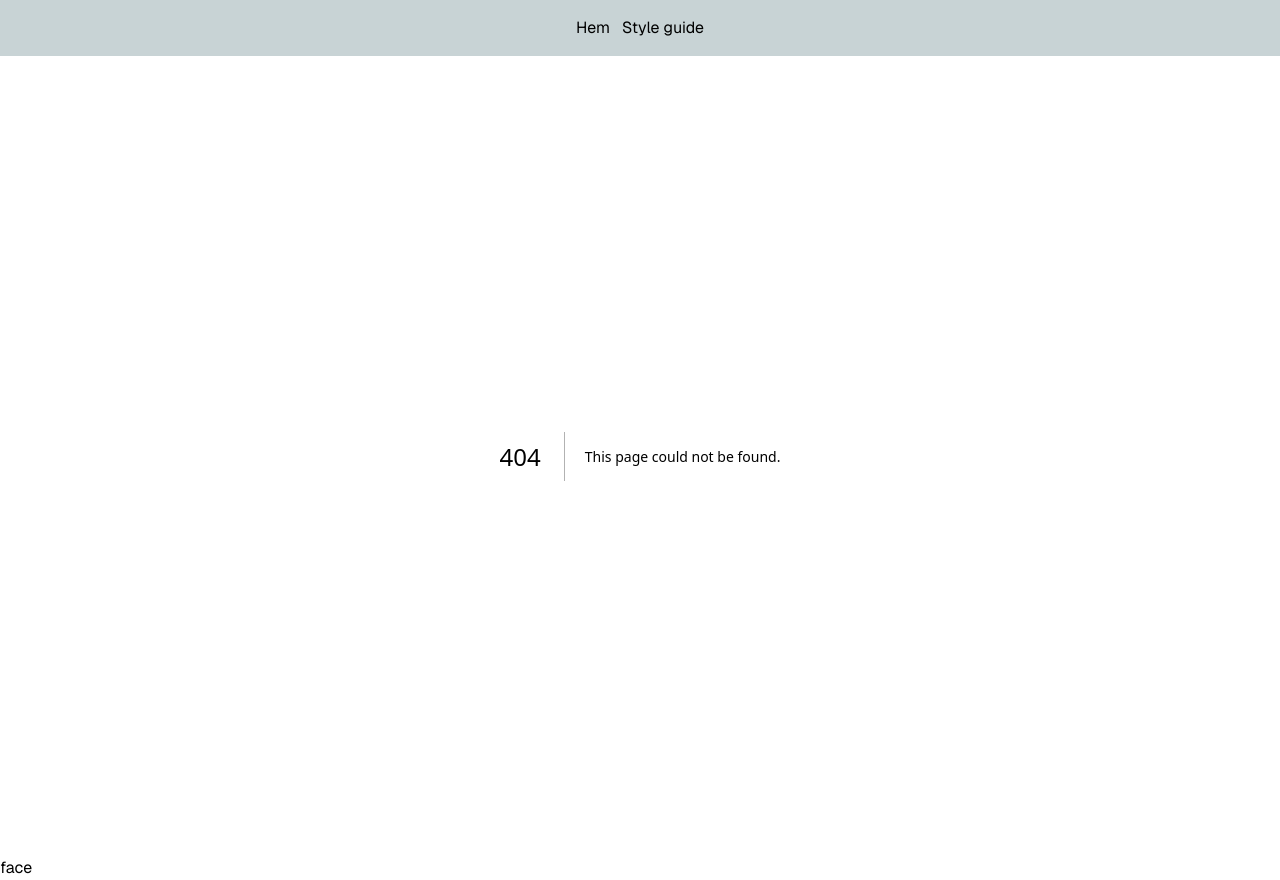
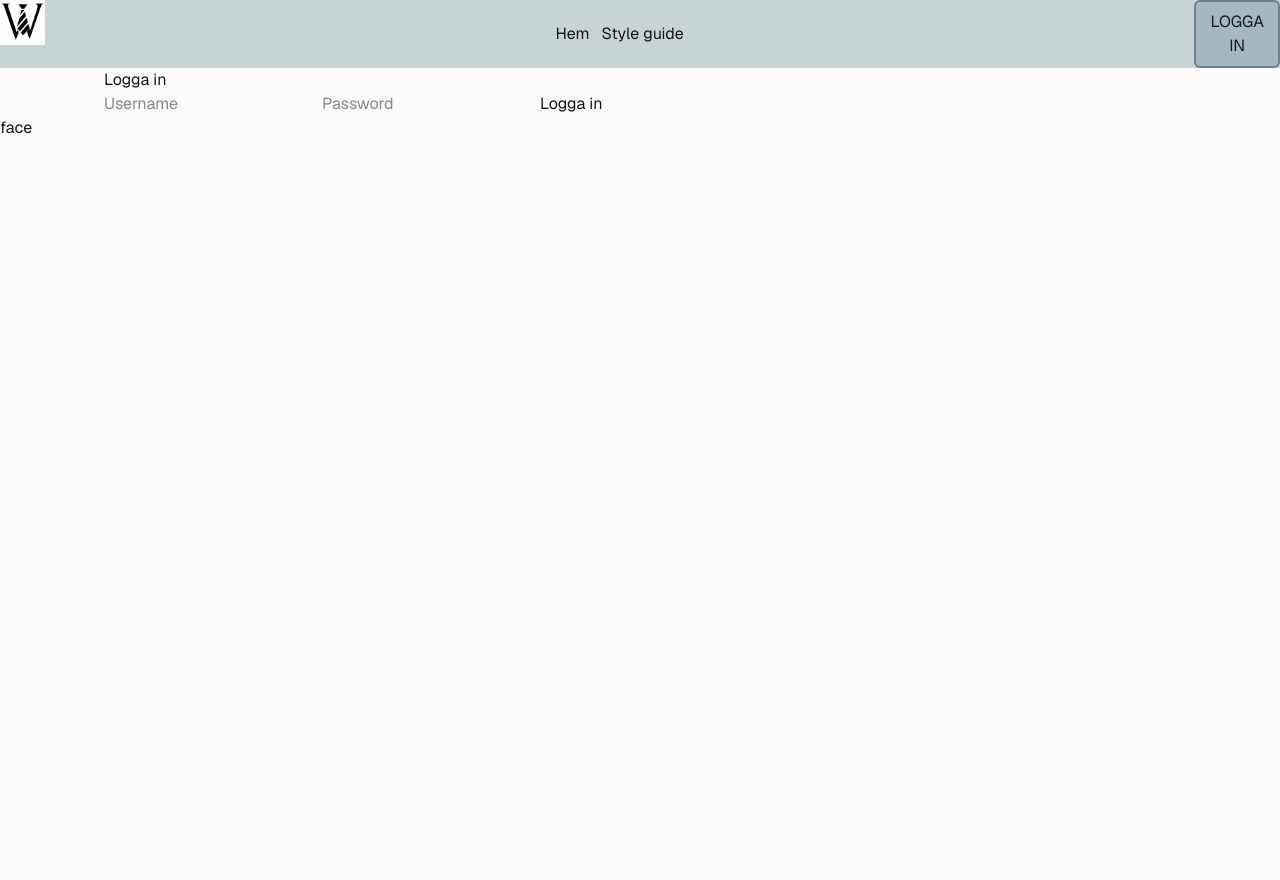
Before and after one commit to Skrapp/wigell-cars, a Next.js app: page /login in a window 1280 px wide. Before the commit this address had no page. After the commit the page ends 800 px from the top, so only its background shows below. Built offline with nearby package versions, Linux system fonts and the light colour scheme; no server answers.

Commit message:
Login implemented

```diff
--- /dev/null
+++ b/app/admin/page.tsx
@@ -0,0 +1,20 @@
+import { cookies } from "next/headers";
+import { redirect } from "next/navigation";
+import PageTitle from "../components/headings/PageTitle";
+
+export default async function Admin(){
+    const cookie = await cookies();
+    const userCookie = cookie.get("user");
+
+    if(!userCookie) redirect("/login");
+
+    const user = JSON.parse(userCookie.value);
+
+    if(!user.isAdmin) redirect("/login");
+
+    return(
+        <div>
+            <PageTitle>Adminpanelen</PageTitle>
+        </div>
+    )
+}
--- /dev/null
+++ b/app/api/auth/route.ts
@@ -0,0 +1,21 @@
+import { cookies } from "next/headers";
+import { NextResponse } from "next/server";
+
+export async function POST(request:Request){
+    const user = await request.json();
+    const cookie = await cookies();
+
+    cookie.set(
+        "user",
+        JSON.stringify(user),{
+            httpOnly:true, //js kan ej läsa
+            secure:false, //i produktion ändra till true så att det endast skickas över https
+            path: "/", //cookie gäller över hela webbplatsen
+            maxAge:60*60*24 //cookie gäller i 60 (s) * 60 (min) * 24 (h) = 1 dygn
+        }
+    );
+
+    return NextResponse.json({
+        "success":true,
+    });
+}
--- a/app/booking/page.tsx
+++ b/app/booking/page.tsx
@@ -1,8 +1,16 @@
 
 import PageTitle from "../components/headings/PageTitle"
 import Button from "../components/Button"
+import { redirect } from "next/navigation";
+import { cookies } from "next/headers";
 
-export default function Booking(){
+export default async function Booking(){
+    const cookie = await cookies();
+        const userCookie = cookie.get("user");
+
+        if(!userCookie) redirect("/login");
+
+        const user = JSON.parse(userCookie.value);
     return(
         <div>
             <section className=" w-full
@@ -19,7 +27,11 @@ export default function Booking(){
                 </div>
             </section>
             <section className="boxed-content">
-                <form></form>
+                <form>
+                    <label htmlFor="name">Användare</label>
+                    <input className="border" id="name" value={user.username} disabled></input>
+
+                </form>
             </section>
         </div>
     )
--- /dev/null
+++ b/app/components/UserStatus.tsx
@@ -0,0 +1,17 @@
+import { cookies } from "next/headers";
+import Button from "./Button";
+
+export default async function UserStatus(){
+    const cookie = await cookies();
+    const userCookie = cookie.get("user");
+
+    if(!userCookie){
+        return(
+            <Button href="/login">Logga in</Button>
+        )
+    }
+    const user = JSON.parse(userCookie.value);
+    return(
+        <p>Hej {user.username}!</p>
+    )
+}
--- a/app/layout.tsx
+++ b/app/layout.tsx
@@ -4,6 +4,7 @@ import "./globals.css";
 import Image from 'next/image';
 import Navigation from "./components/Navigation";
 import { mainNavigation } from "./pages";
+import UserStatus from "./components/UserStatus";
 
 
 const geistSans = Geist({
@@ -33,7 +34,16 @@ export default function RootLayout({
     >
       <body className="min-h-full flex flex-col">
         <header className="flex flex-row ">
+          <a href="/">
+            <Image
+              src="/imgs/KoncernLogga.png"
+              alt="Koncern Logga"
+              width={50}
+              height={50}
+            />
+          </a>
           <Navigation pages={mainNavigation}/>
+          <UserStatus/>
         </header>
         <main>{children}</main>
         <footer className="flex flex-row gap-2">
--- /dev/null
+++ b/app/login/page.tsx
@@ -0,0 +1,55 @@
+"use client"
+import { login } from "@/lib/api";
+import { useRouter } from "next/navigation";
+import { useState} from "react";
+import { FormEvent} from "react";
+
+export default function Login(){
+    const [username, setUsername] = useState("");
+    const [password, setPassword] = useState("");
+    const router = useRouter();
+    let loggedInUser ="";
+
+    async function handleLogin(e: FormEvent<HTMLFormElement>){
+        e.preventDefault();
+
+        try{
+            const user = await login(username, password);
+
+            console.log(`Inloggad: ${user.username}`)
+            loggedInUser = user.username;
+
+            await fetch("api/auth",{
+                method: "POST",
+                headers: {"Content-Type":"application/json"},
+                body:JSON.stringify(user),
+            });
+            router.refresh();
+        }catch(error){
+            console.error("Login error: ", error);
+        }
+    }
+
+    return (
+        <div className="boxed-content">
+            <h1>Logga in</h1>
+            <form onSubmit={handleLogin}>
+                <input
+                    type="text"
+                    placeholder="Username"
+                    value={username}
+                    onChange={(e) => setUsername(e.target.value)}
+                    required
+                />
+                <input
+                    type="password"
+                    placeholder="Password"
+                    value={password}
+                    onChange={(e) => setPassword(e.target.value)}
+                    required
+                />
+                <button type="submit">Logga in</button>
+            </form>
+        </div>
+    );
+}
--- a/lib/api.ts
+++ b/lib/api.ts
@@ -1,3 +1,5 @@
+const baseUrl = `http://localhost:8080`;
+
 export type Car = {
     id: number;
     model: string;
@@ -9,7 +11,12 @@ export type Car = {
 
 };
 
-const baseUrl = `http://localhost:8080`;
+export type User ={
+    isAdmin:boolean;
+    userId:number;
+    username:string;
+};
+
 
 export async function getCars(): Promise<Car[]> {
     try{
@@ -26,13 +33,17 @@ export async function getCars(): Promise<Car[]> {
     }
 }
 
-export async function login(username:string, password:string){
-    const response = await fetch(`${baseUrl}/api/v1/auth/login`,{
+export async function login(
+    username:string,
+    password:string
+):Promise<User> {
+    const response = await fetch(`${baseUrl}/api/v1/auth/login`, {
         method:"POST",
         headers: {"Content-Type": "application/json"},
-        body:JSON.stringify({username,password}),
+        body:JSON.stringify({username, password}),
     });
 
     if (!response.ok) throw new Error("Login failed");
-    return response.json(); // returns { isAdmin, userId, username }
+
+    return response.json();
 }
```
Also changed, not shown: public/imgs/KoncernLogga.png (added).
